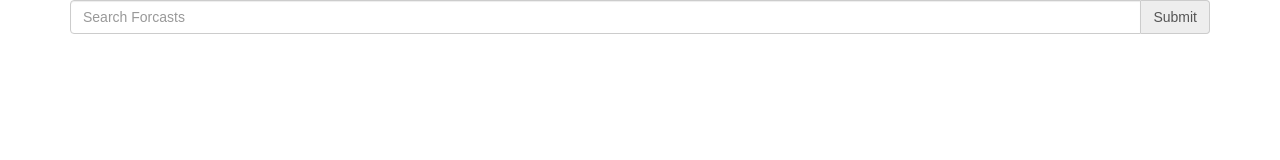
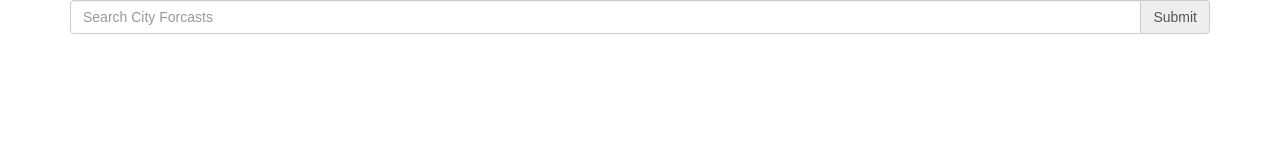
Before and after one commit to efriedla/weatherApp, a React (Create React App) app: page / in a window 1280 px wide. Shown: the top 160 px of the page. Built offline with nearby package versions, Linux system fonts and the light colour scheme.

Commit message:
found api to use

```diff
--- a/src/containers/SearchBar.js
+++ b/src/containers/SearchBar.js
@@ -25,7 +25,7 @@ export default class SearchBar extends Component{
                     <input
                         type="search"
                         className="form-control"
-                        placeholder="Search Forcasts"
+                        placeholder="Search City Forcasts"
                         aria-describedby="basic-addon2"
                         value={this.state.term}
                         onChange={this.onInputChange}
@@ -33,6 +33,7 @@ export default class SearchBar extends Component{
                     <span
                         onClick={this.handleSubmit}
                         type="submit"
+                        value="submit"
                         className="input-group-addon btn btn-primary"
                         id="basic-addon2">Submit
                     </span>
```
Also changed, not shown: 1 other file (tests, documents, lock files or other folders).
